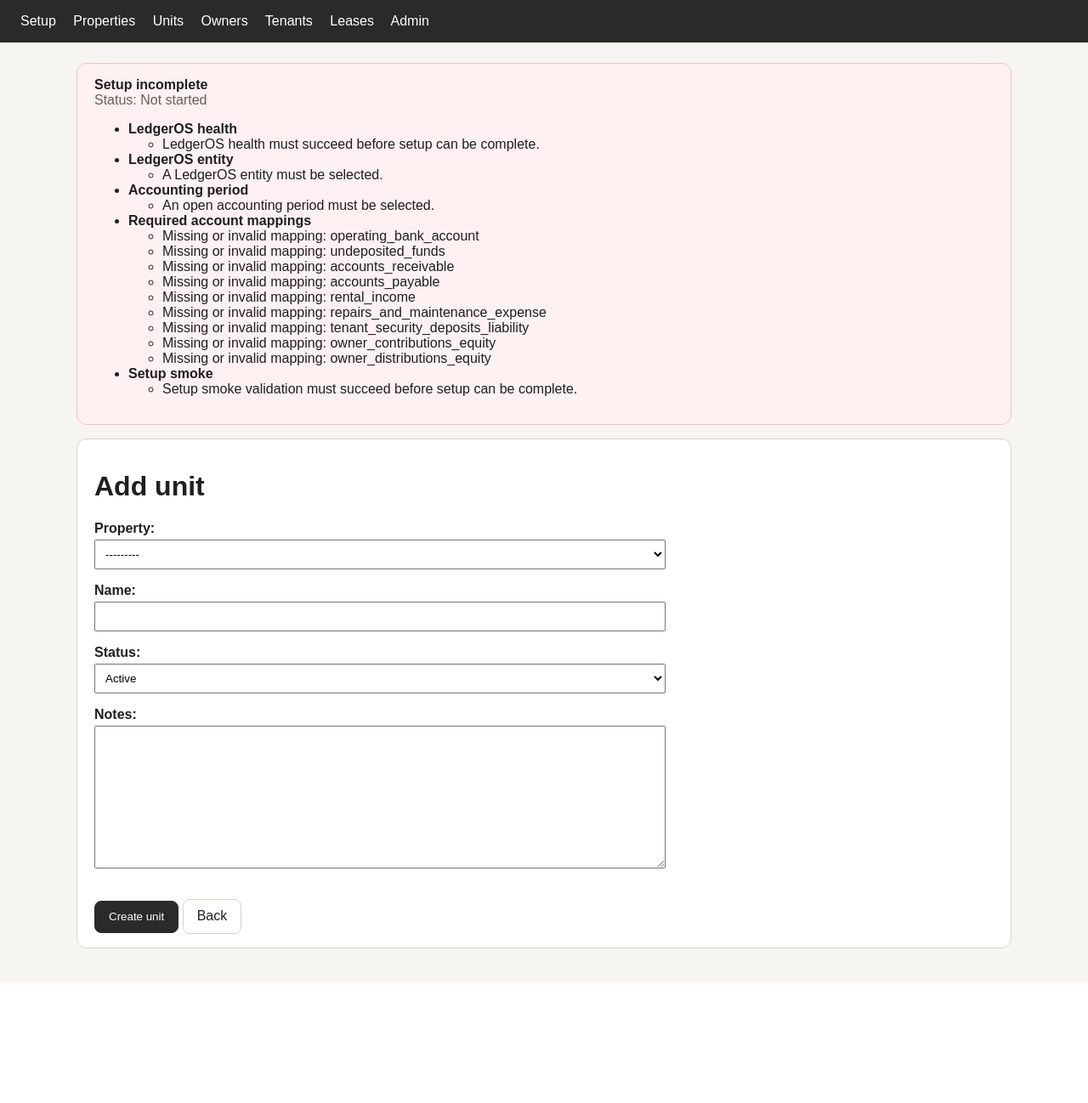
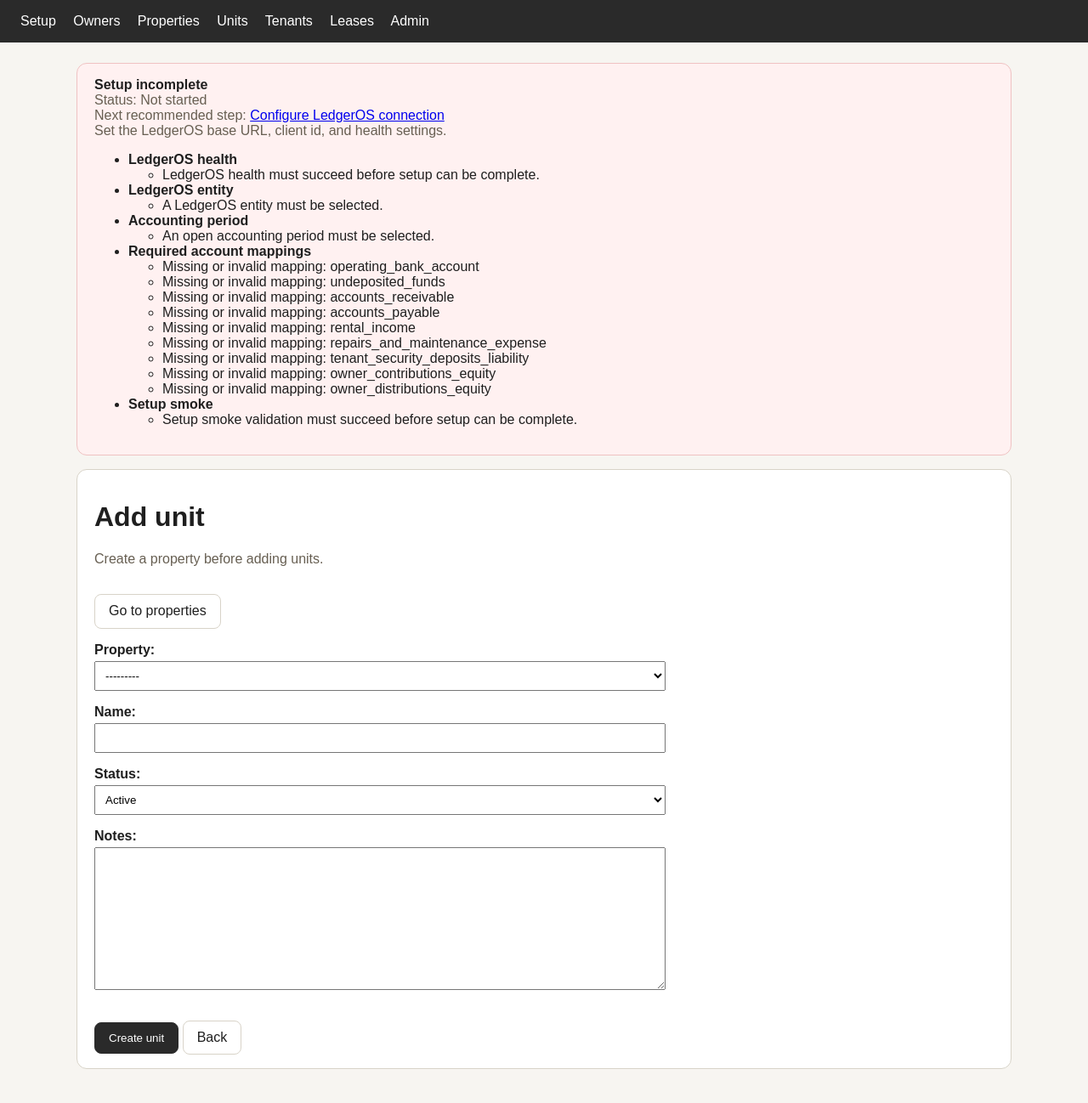
Before and after one commit to timolingh/propertyledger, a Django app: page /units/add/ in a window 1280 px wide. Shown: the whole page at 85% size. Before the commit the page ends 1156 px from the top, so only its background shows below. Run offline with Django 5.2, Linux system fonts and the light colour scheme; the visitor is signed in with stand-in values (Sample User, id 1); data comes from the database, SQL or seed files in the repository; data that the repository does not hold is empty.

Commit message:
Changes to aid setup flow

```diff
--- a/ledgeros/templates/ledgeros/base.html
+++ b/ledgeros/templates/ledgeros/base.html
@@ -120,9 +120,9 @@
   <body>
     <header>
       <a href="{% url 'ledgeros-setup' %}">Setup</a>
+      <a href="{% url 'owner-list' %}">Owners</a>
       <a href="{% url 'property-list' %}">Properties</a>
       <a href="{% url 'unit-list' %}">Units</a>
-      <a href="{% url 'owner-list' %}">Owners</a>
       <a href="{% url 'tenant-list' %}">Tenants</a>
       <a href="{% url 'lease-list' %}">Leases</a>
       <a href="/admin/">Admin</a>
@@ -132,6 +132,13 @@
         <div class="banner banner-bad">
           <strong>Setup incomplete</strong>
           <div class="muted">Status: {{ setup_obj.get_setup_status_display }}</div>
+          {% if setup_next_step %}
+            <div class="muted">
+              Next recommended step:
+              <a href="{{ setup_next_step.url }}">{{ setup_next_step.label }}</a>
+            </div>
+            <div class="muted">{{ setup_next_step.summary }}</div>
+          {% endif %}
           <ul>
             {% for error_group in setup_completion_error_groups %}
               <li>
--- a/ledgeros/templates/ledgeros/crud_form.html
+++ b/ledgeros/templates/ledgeros/crud_form.html
@@ -5,6 +5,10 @@
 {% block content %}
   <div class="card">
     <h1>{{ page_title }}</h1>
+    {% if not create_available %}
+      <p class="muted">{{ create_gate_message }}</p>
+      <a class="button" href="{{ create_gate_url }}">{{ create_gate_label }}</a>
+    {% endif %}
     <form method="post">
       {% csrf_token %}
       {{ form.as_p }}
--- a/ledgeros/views.py
+++ b/ledgeros/views.py
@@ -33,13 +33,66 @@ from ledgeros.services import LedgerOSHealthCheckService, LocalHealthCheckServic
 
 
 class LedgerOSAppContextMixin:
+    def get_setup_flow_steps(self) -> list[dict[str, Any]]:
+        setup_obj = PropertyLedgerSetup.load()
+        connection_settings = LedgerOSConnectionSettings.load()
+        steps = [
+            {
+                "label": "Configure LedgerOS connection",
+                "url": reverse("ledgeros-setup"),
+                "summary": (
+                    "Set the LedgerOS base URL, client id, and health settings."
+                ),
+                "complete": bool(
+                    connection_settings.base_url and connection_settings.client_id
+                ),
+            },
+            {
+                "label": "Create owners",
+                "url": reverse("owner-list"),
+                "summary": "Properties require a primary owner.",
+                "complete": Owner.objects.filter(is_active=True).exists(),
+            },
+            {
+                "label": "Create properties",
+                "url": reverse("property-list"),
+                "summary": "Units require a property.",
+                "complete": Property.objects.exists(),
+            },
+            {
+                "label": "Create units",
+                "url": reverse("unit-list"),
+                "summary": "Leases require a unit.",
+                "complete": Unit.objects.exists(),
+            },
+            {
+                "label": "Create tenants",
+                "url": reverse("tenant-list"),
+                "summary": "Leases require a tenant.",
+                "complete": Tenant.objects.filter(is_active=True).exists(),
+            },
+            {
+                "label": "Create leases",
+                "url": reverse("lease-list"),
+                "summary": "Finish the operational record chain.",
+                "complete": Lease.objects.exists(),
+            },
+        ]
+        return steps
+
     def get_app_context(self) -> dict[str, Any]:
         setup_obj = PropertyLedgerSetup.load()
+        setup_flow_steps = self.get_setup_flow_steps()
         return {
             "setup_obj": setup_obj,
             "setup_completion_error_groups": setup_obj.setup_completion_error_groups(),
             "setup_is_complete": (
                 setup_obj.setup_status == PropertyLedgerSetup.Status.COMPLETE
+            ),
+            "setup_flow_steps": setup_flow_steps,
+            "setup_next_step": next(
+                (step for step in setup_flow_steps if not step["complete"]),
+                None,
             ),
         }
 
@@ -81,12 +134,21 @@ class LedgerOSCrudListView(LoginRequiredMixin, LedgerOSAppContextMixin, ListView
     create_url_name = ""
     create_label = "Add"
 
+    def get_create_gate_context(self) -> dict[str, Any]:
+        return {
+            "create_available": True,
+            "create_gate_message": "",
+            "create_gate_url": "",
+            "create_gate_label": "",
+        }
+
     def get_context_data(self, **kwargs):
         context = super().get_context_data(**kwargs)
         context["page_title"] = self.page_title
         context["create_url"] = reverse(self.create_url_name)
         context["create_label"] = self.create_label
         context["rows"] = self.get_rows(context["objects"])
+        context.update(self.get_create_gate_context())
         return context
 
     def get_rows(self, objects):
@@ -100,11 +162,20 @@ class LedgerOSCrudFormView(LoginRequiredMixin, LedgerOSAppContextMixin):
     page_action = ""
     list_url_name = ""
 
+    def get_create_gate_context(self) -> dict[str, Any]:
+        return {
+            "create_available": True,
+            "create_gate_message": "",
+            "create_gate_url": "",
+            "create_gate_label": "",
+        }
+
     def get_context_data(self, **kwargs):
         context = super().get_context_data(**kwargs)
         context["page_title"] = self.page_title
         context["page_action"] = self.page_action
         context["list_url"] = reverse(self.list_url_name)
+        context.update(self.get_create_gate_context())
         return context
 
     def form_valid(self, form):
@@ -219,6 +290,18 @@ class PropertyListView(LedgerOSCrudListView):
     create_url_name = "property-create"
     create_label = "Add property"
 
+    def get_create_gate_context(self) -> dict[str, Any]:
+        if Owner.objects.filter(is_active=True).exists():
+            return super().get_create_gate_context()
+        return {
+            "create_available": False,
+            "create_gate_message": (
+                "Create at least one active owner before adding a property."
+            ),
+            "create_gate_url": reverse("owner-list"),
+            "create_gate_label": "Go to owners",
+        }
+
     def get_rows(self, objects):
         return [
             {
@@ -237,6 +320,18 @@ class PropertyCreateView(LedgerOSCrudFormView, CreateView):
     page_title = "Add property"
     page_action = "Create property"
     list_url_name = "property-list"
+
+    def get_create_gate_context(self) -> dict[str, Any]:
+        if Owner.objects.filter(is_active=True).exists():
+            return super().get_create_gate_context()
+        return {
+            "create_available": False,
+            "create_gate_message": (
+                "Create at least one active owner before adding a property."
+            ),
+            "create_gate_url": reverse("owner-list"),
+            "create_gate_label": "Go to owners",
+        }
 
 
 class PropertyUpdateView(LedgerOSCrudFormView, UpdateView):
@@ -265,6 +360,16 @@ class UnitListView(LedgerOSCrudListView):
     create_url_name = "unit-create"
     create_label = "Add unit"
 
+    def get_create_gate_context(self) -> dict[str, Any]:
+        if Property.objects.exists():
+            return super().get_create_gate_context()
+        return {
+            "create_available": False,
+            "create_gate_message": "Create a property before adding units.",
+            "create_gate_url": reverse("property-list"),
+            "create_gate_label": "Go to properties",
+        }
+
     def get_rows(self, objects):
         return [
             {
@@ -283,6 +388,16 @@ class UnitCreateView(LedgerOSCrudFormView, CreateView):
     page_title = "Add unit"
     page_action = "Create unit"
     list_url_name = "unit-list"
+
+    def get_create_gate_context(self) -> dict[str, Any]:
+        if Property.objects.exists():
+            return super().get_create_gate_context()
+        return {
+            "create_available": False,
+            "create_gate_message": "Create a property before adding units.",
+            "create_gate_url": reverse("property-list"),
+            "create_gate_label": "Go to properties",
+        }
 
 
 class UnitUpdateView(LedgerOSCrudFormView, UpdateView):
@@ -355,6 +470,26 @@ class LeaseListView(LedgerOSCrudListView):
     create_url_name = "lease-create"
     create_label = "Add lease"
 
+    def get_create_gate_context(self) -> dict[str, Any]:
+        unit_missing = not Unit.objects.exists()
+        tenant_missing = not Tenant.objects.filter(is_active=True).exists()
+        if unit_missing or tenant_missing:
+            if unit_missing and tenant_missing:
+                message = "Create a unit and a tenant before adding a lease."
+            elif unit_missing:
+                message = "Create a unit before adding a lease."
+            else:
+                message = "Create a tenant before adding a lease."
+            gate_url_name = "unit-list" if unit_missing else "tenant-list"
+            gate_label = "Go to units" if unit_missing else "Go to tenants"
+            return {
+                "create_available": False,
+                "create_gate_message": message,
+                "create_gate_url": reverse(gate_url_name),
+                "create_gate_label": gate_label,
+            }
+        return super().get_create_gate_context()
+
     def get_rows(self, objects):
         return [
             {
@@ -378,6 +513,26 @@ class LeaseCreateView(LedgerOSCrudFormView, CreateView):
     page_action = "Create lease"
     list_url_name = "lease-list"
 
+    def get_create_gate_context(self) -> dict[str, Any]:
+        unit_missing = not Unit.objects.exists()
+        tenant_missing = not Tenant.objects.filter(is_active=True).exists()
+        if unit_missing or tenant_missing:
+            if unit_missing and tenant_missing:
+                message = "Create a unit and a tenant before adding a lease."
+            elif unit_missing:
+                message = "Create a unit before adding a lease."
+            else:
+                message = "Create a tenant before adding a lease."
+            gate_url_name = "unit-list" if unit_missing else "tenant-list"
+            gate_label = "Go to units" if unit_missing else "Go to tenants"
+            return {
+                "create_available": False,
+                "create_gate_message": message,
+                "create_gate_url": reverse(gate_url_name),
+                "create_gate_label": gate_label,
+            }
+        return super().get_create_gate_context()
+
 
 class LeaseUpdateView(LedgerOSCrudFormView, UpdateView):
     model = Lease
```
Also changed, not shown: docs/epic-1-lessons-learned.md (+3 -0 lines), docs/epic-1.md (+9 -0 lines), docs/epic-2.md (+23 -1 lines), docs/propertyledger-implementation-epics.md (+2 -0 lines), ledgeros/templates/ledgeros/crud_list.html (+6 -1 lines), ledgeros/templates/ledgeros/setup.html (+18 -0 lines), ledgeros/tests/test_models_and_api.py (+22 -0 lines), README.md.
